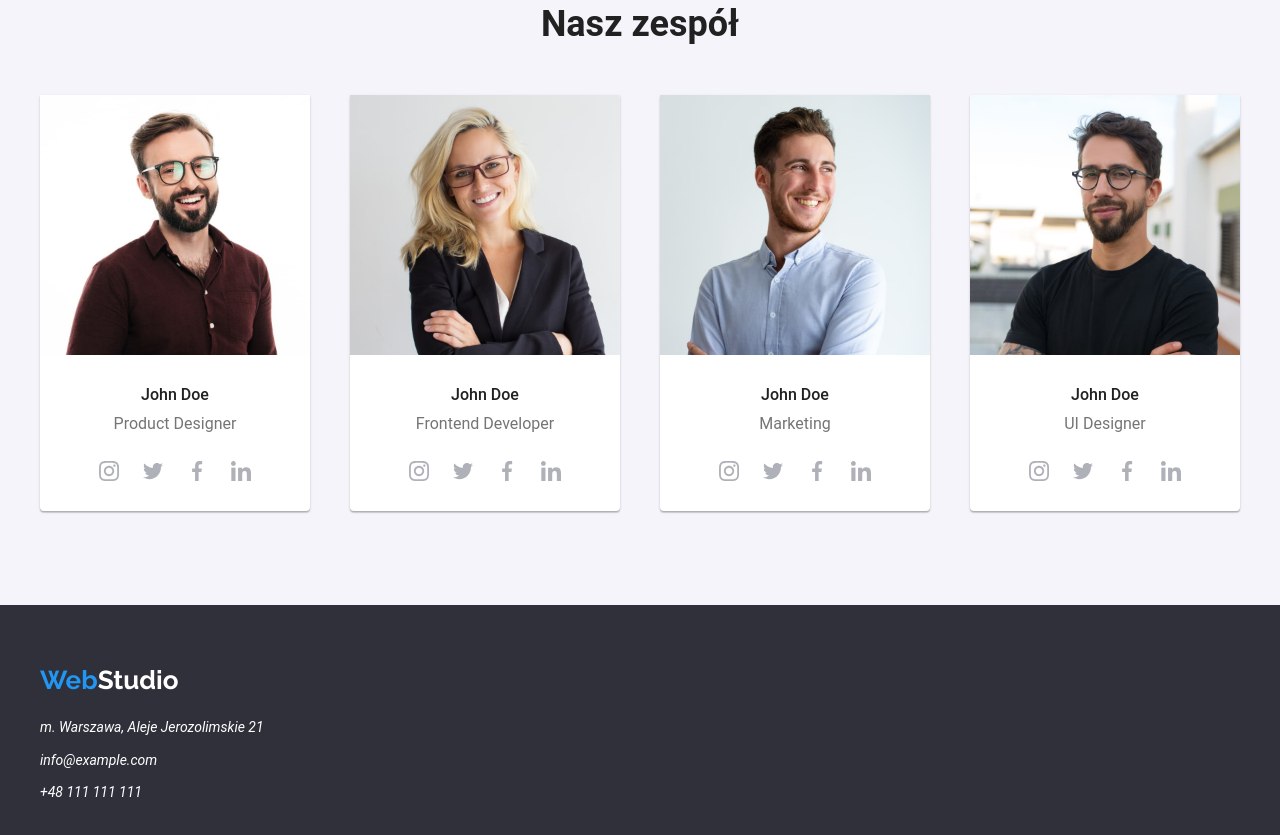
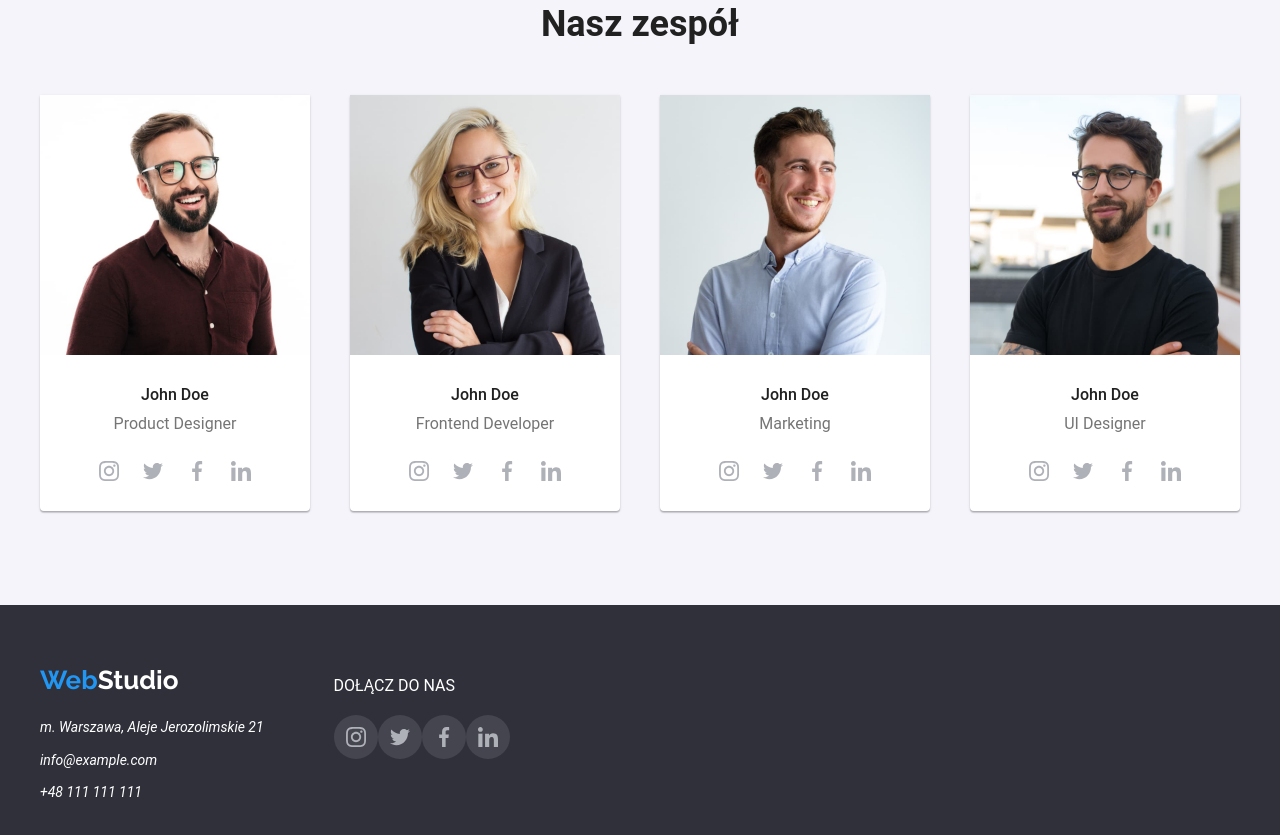
Before and after one commit to DamianDawidowski/goit-markup-hw-04, a plain HTML site: page index.html in a window 1280 px wide. Shown: the part 1696-2531 px from the top of the page. Drawn offline with nearby package versions, Linux system fonts and the light colour scheme.

Commit message:
modified:   css/styles.css 	modified:   index.html

```diff
--- a/css/styles.css
+++ b/css/styles.css
@@ -3,6 +3,7 @@
   --color-grey2: #757575;
   --color-grey3: #2f303a;
   --color-grey4: #afb1b8;
+  --color-grey5: #ffffff1a;
   --color-blue: #2196f3;
   --color-black: #212121;
   --color-black2: #0000001f;
@@ -284,15 +285,25 @@ ul {
   padding: 1rem 2rem 1.125rem;
 }
 
-.ourteam-div4 {
-  /*max-height: 2.75rem;*/
+.footer-div3a {
+  display: flex;
+  padding-top: 1.25rem;
 }
 
 .ourteam-div4:hover,
-.ourteam-div4:focus {
+.ourteam-div4:focus,
+.ourteam-div4a:hover,
+.ourteam-div4a:focus
+{
   background-color: #2196f3;
   border-radius: 50%;
 }
+
+.footer-div4a {
+background-color: var(--color-grey5);
+  border-radius: 50%;
+}
+
 
 .ourteam-div5 {
   padding: 0.75rem;
@@ -300,18 +311,31 @@ ul {
   color: var(--color-grey4);
 }
 
+.footer-div5a {
+  padding: 0.75rem;
+  max-height: 2.75rem;
+  color: var(--color-white);
+}
+
+
 .ourteam-div5:hover,
 .ourteam-div5:focus {
   fill: var(--color-white);
   color: var(--color-white);
 }
 
-.ourteam-icon {
+.ourteam-icon, .footer-icon {
   fill: currentColor;
 }
 
+.footer-icon {
+  color: inherit;
+}
+
 .ourteam-icon:hover,
-.ourteam-icon:focus {
+.ourteam-icon:focus,
+.footer-icon:hover,
+.footer-icon:focus {
   fill: currentColor;
 }
 
@@ -362,6 +386,12 @@ ul {
 .footer-div {
   padding: 3.75rem 0;
   height: 15.75rem;
+  display: flex;
+}
+
+.footer-div2 {
+  padding: 0.75rem 0 6.25rem 4.375rem;
+  color: var(--color-white);
 }
 
 .footer .address {
@@ -424,7 +454,8 @@ ul {
   color: inherit;
 }
 
-.address-icon:hover, .address-icon:focus {
+.address-icon:hover,
+.address-icon:focus {
   color: currentColor;
 }
 
--- a/index.html
+++ b/index.html
@@ -201,6 +201,7 @@
                     </svg>
                   </div>
                 </div>
+              </div>
             </li>
             <li class="ourteam-li">
               <img src="images/team/teamSecond.jpg" alt="John Doe" width="270" height="260" />
@@ -233,6 +234,7 @@
                     <svg class="ourteam-icon" width="20" height="20">
                       <use href="./images/icons.svg#icon-linkedin-1"></use>
                     </svg>
+                  </div>
                 </div>
               </div>
             </li>
@@ -269,6 +271,7 @@
                     </svg>
                   </div>
                 </div>
+              </div>
             </li>
             <li class="ourteam-li">
               <img src="images/team/teamFourth.jpg" alt="John Doe" width="270" height="260" />
@@ -303,6 +306,7 @@
                     </svg>
                   </div>
                 </div>
+              </div>
             </li>
           </ul>
         </div>
@@ -310,6 +314,7 @@
     </main>
     <footer class="footer">
       <div class="container footer-div">
+        <div>
           <div class="logo_bottom">
             <a class="logo" href="#">
               <span class="logo-web span">Web</span>
@@ -327,6 +332,40 @@
             <a class="highlight address address-grey" href="tel:+48111111111">+48 111 111 111</a>
           </address>
         </div>
+        <div class="footer-div2">
+          <p class="footer-p">DOŁĄCZ DO NAS</p>
+          <div class="footer-div3a">
+            <div class="footer-div4a">
+              <div class="footer-div5a">
+                <svg class="footer-icon" width="20" height="20">
+                  <use href="./images/icons.svg#icon-instagram-2"></use>
+                </svg>
+              </div>
+            </div>
+            <div class="footer-div4a">
+              <div class="footer-div5a">
+                <svg class="footer-icon" width="20" height="20">
+                  <use href="./images/icons.svg#icon-twitter-1"></use>
+                </svg>
+              </div>
+            </div>
+            <div class="footer-div4a">
+              <div class="footer-div5a">
+                <svg class="footer-icon" width="20" height="20">
+                  <use href="./images/icons.svg#icon-facebook-1"></use>
+                </svg>
+              </div>
+            </div>
+            <div class="footer-div4a">
+              <div class="footer-div5a">
+                <svg class="footer-icon" width="20" height="20">
+                  <use href="./images/icons.svg#icon-linkedin-1"></use>
+                </svg>
+              </div>
+            </div>
+          </div>
+        </div>
+      </div>
     </footer>
   </body>
 </html>
```
Lines whose indentation alone changed are shown as unchanged.
